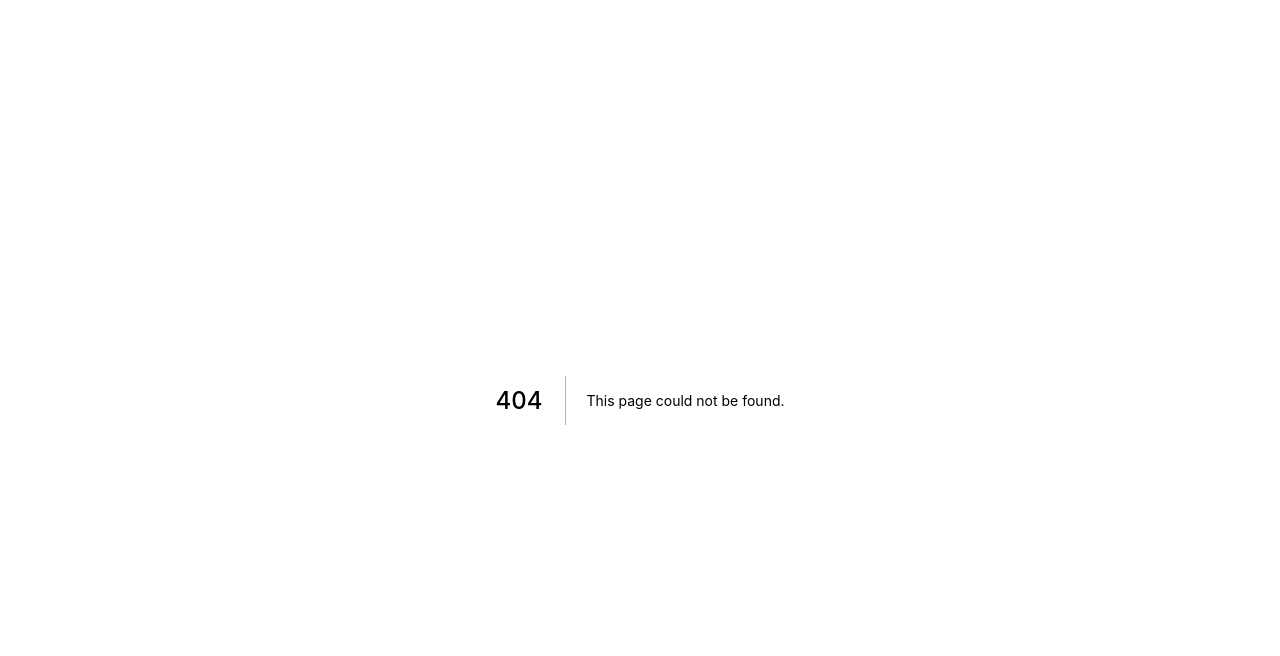
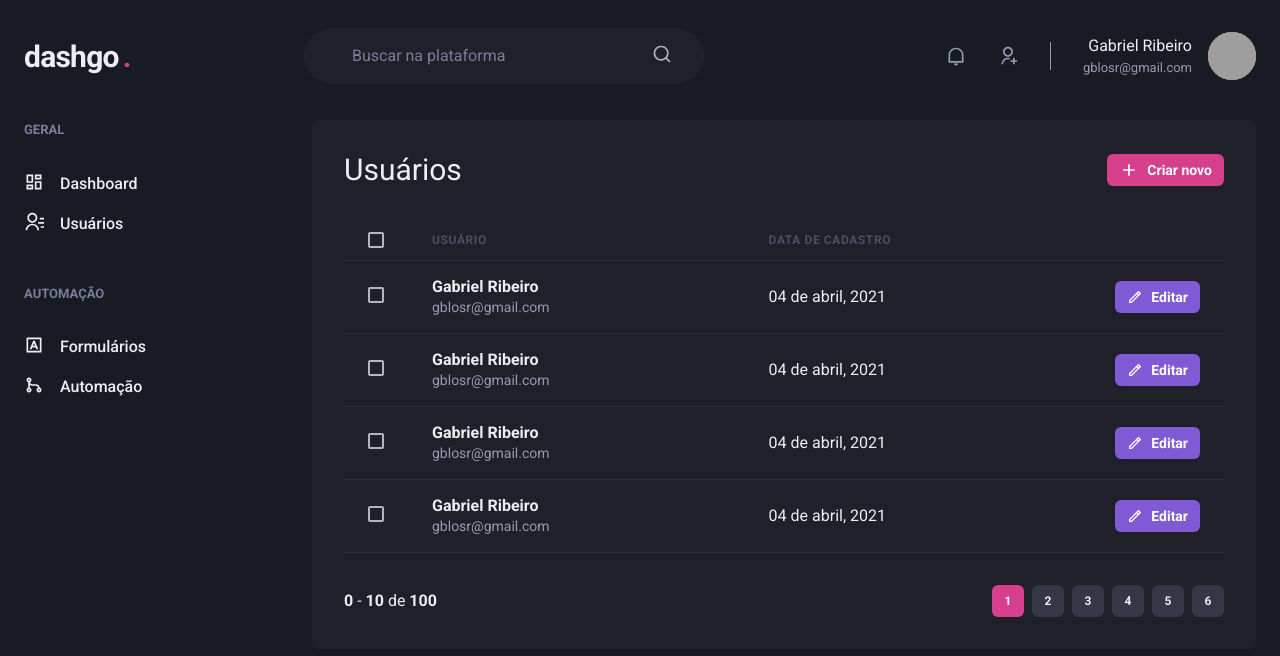
Before and after one commit to ribeirogab/dashgo, a Next.js app: page /users in a window 1280 px wide. Before the commit this address had no page. Shown: the top 656 px of the page. Built offline with nearby package versions, Linux system fonts and the light colour scheme; grey boxes are pictures that could not be loaded.

Commit message:
feat: user control, list and create user pages

```diff
--- /dev/null
+++ b/src/components/Pagination.tsx
@@ -0,0 +1,32 @@
+import { Button, HStack, Box } from '@chakra-ui/react';
+
+export function Pagination() {
+  const active = 0;
+
+  return (
+    <HStack mt="8" justify="space-between" align="center" spacing="6">
+      <Box>
+        <strong>0</strong> - <strong>10</strong> de <strong>100</strong>
+      </Box>
+      <HStack spacing="2">
+        {[0, 1, 2, 3, 4, 5].map((item, index) => (
+          <Button
+            size="sm"
+            fontSize="xs"
+            w="4"
+            {...(active === index ? { colorScheme: "pink" } : {})}
+            {...(active !== index ? {
+              bgColor: "gray.700", _hover: { bg: 'gray.500' }
+            } : {})}
+            disabled={active === index}
+            _disabled={
+              active === index ? { bgColor: 'pink.500', cursor: 'default' } : {}
+            }
+          >
+            {index + 1}
+          </Button>
+        ))}
+      </HStack>
+    </HStack>
+  );
+}
--- a/src/components/Sidebar.tsx
+++ b/src/components/Sidebar.tsx
@@ -1,4 +1,5 @@
-import { Box, Stack, Text, Icon, Link } from '@chakra-ui/react';
+import Link from 'next/link'
+import { Box, Stack, Text, Icon, Link as ChakraLink } from '@chakra-ui/react';
 import { RiContactsLine, RiDashboardLine, RiGitMergeLine, RiInputMethodLine } from 'react-icons/ri';
 
 export function Sidebar() {
@@ -8,13 +9,18 @@
         <Box>
           <Text fontWeight="bold" color="gray.400" fontSize="small">GERAL</Text>
           <Stack spacing="4" mt="8" align="stretch">
-            <Link display="flex" align="center">
+            <Link href="/dashboard">
+              <ChakraLink display="flex" align="center">
                 <Icon as={RiDashboardLine} fontSize="20" />
                 <Text ml="4" fontWeight="medium">Dashboard</Text>
+              </ChakraLink>
             </Link>
-            <Link display="flex" align="center">
+
+            <Link href="/users">
+              <ChakraLink display="flex" align="center">
                 <Icon as={RiContactsLine} fontSize="20" />
                 <Text ml="4" fontWeight="medium">Usuários</Text>
+              </ChakraLink>
             </Link>
           </Stack>
         </Box>
@@ -24,13 +30,18 @@
             AUTOMAÇÃO
           </Text>
           <Stack spacing="4" mt="8" align="stretch">
-            <Link display="flex" align="center">
+            <Link href="#">
+              <ChakraLink display="flex" align="center">
                 <Icon as={RiInputMethodLine} fontSize="20" />
                 <Text ml="4" fontWeight="medium">Formulários</Text>
+              </ChakraLink>
             </Link>
-            <Link display="flex" align="center">
+
+            <Link href="#">
+              <ChakraLink display="flex" align="center">
                 <Icon as={RiGitMergeLine} fontSize="20" />
                 <Text ml="4" fontWeight="medium">Automação</Text>
+              </ChakraLink>
             </Link>
           </Stack>
         </Box>
--- /dev/null
+++ b/src/pages/users/index.tsx
@@ -0,0 +1,92 @@
+import Link from 'next/link';
+import {
+  Box,
+  Button,
+  Checkbox,
+  Flex,
+  Heading,
+  Icon,
+  Table,
+  Tbody,
+  Td,
+  Th,
+  Thead,
+  Tr,
+  Text,
+} from '@chakra-ui/react';
+import { RiAddLine, RiPencilLine } from 'react-icons/ri';
+
+import { Header } from '../../components/Header';
+import { Sidebar } from '../../components/Sidebar';
+import { Pagination } from '../../components/Pagination';
+
+export default function UserList() {
+  return (
+    <Box>
+      <Header />
+      <Flex w="100%" my="6" maxWidth={1480} mx="auto" px="6">
+        <Sidebar />
+
+        <Box flex="1" borderRadius="8" bg="gray.800" p="8">
+          <Flex mb="8" justify="space-between" align="center">
+            <Heading size="lg" fontWeight="normal">Usuários</Heading>
+
+            <Link href="/users/create">
+              <Button
+                as="a"
+                size="sm"
+                fontSize="sm"
+                colorScheme="pink"
+                leftIcon={<Icon as={RiAddLine} fontSize="20" />}
+              >
+                Criar novo
+              </Button>
+            </Link>
+          </Flex>
+
+          <Table colorScheme="whiteAlpha">
+            <Thead>
+              <Tr>
+                <Th px="6" color="gray.300" width="8">
+                  <Checkbox colorScheme="pink" />
+                </Th>
+                <Th>Usuário</Th>
+                <Th>Data de cadastro</Th>
+                <Th width="8" />
+              </Tr>
+            </Thead>
+            <Tbody>
+              {[0, 1, 2, 3].map(item => (
+                <Tr key={item}>
+                  <Td px="6">
+                    <Checkbox colorScheme="pink" />
+                  </Td>
+                  <Td>
+                    <Box>
+                      <Text fontWeight="bold">Gabriel Ribeiro</Text>
+                      <Text fontSize="sm" color="gray.300">gblosr@gmail.com</Text>
+                    </Box>
+                  </Td>
+                  <Td>04 de abril, 2021</Td>
+                  <Td>
+                  <Button
+                    as="a"
+                    size="sm"
+                    fontSize="sm"
+                    colorScheme="purple"
+                    leftIcon={<Icon as={RiPencilLine} fontSize="16" />}
+                  >
+                    Editar
+                  </Button>
+                  </Td>
+                </Tr>
+              ))}
+            </Tbody>
+          </Table>
+
+          <Pagination />
+        </Box>
+      </Flex>
+    </Box>
+  );
+}
```
Also changed, not shown: src/pages/users/create.tsx (added, +40 -0 lines). Lines whose indentation alone changed are shown as unchanged.
